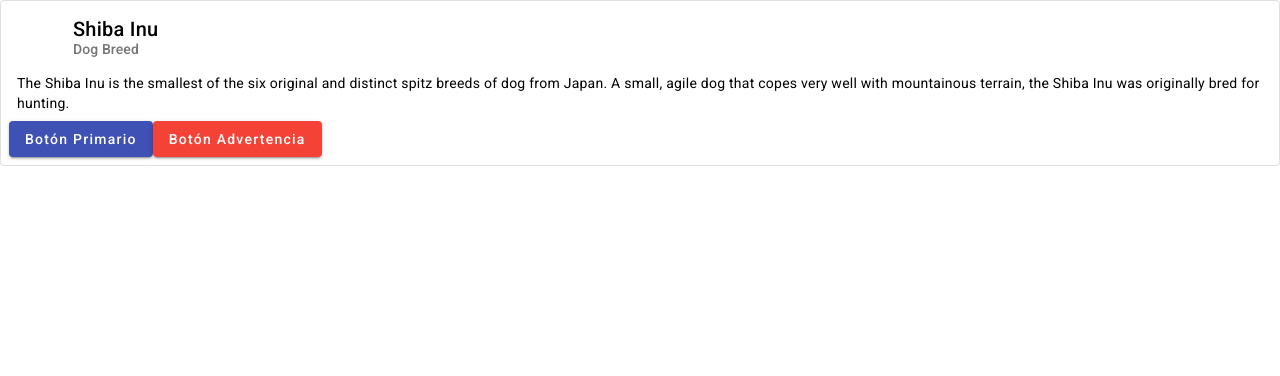
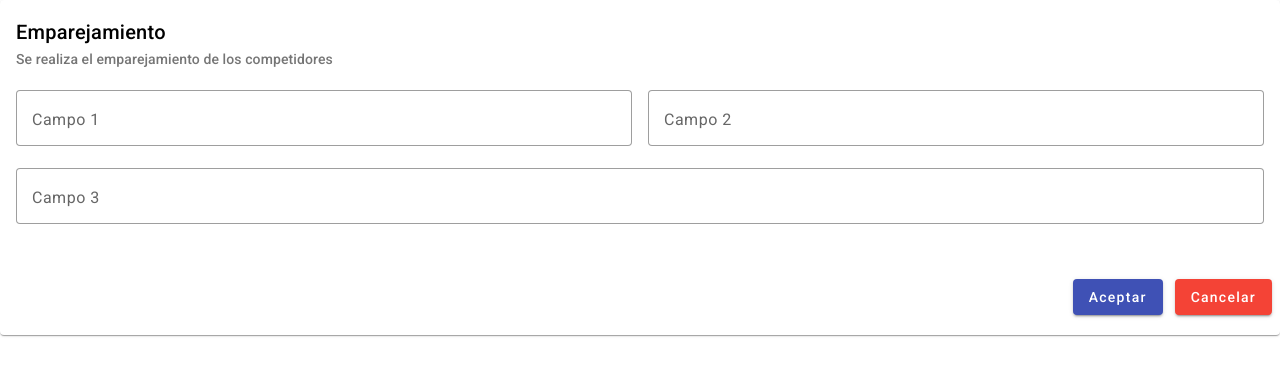
Before and after one commit to sejuapp/my-taekwondo-app, an Angular app in the folder client/taekwondo-app-ang/: page / in a window 1280 px wide. Shown: the top 376 px of the page. Built offline with nearby package versions, Linux system fonts and the light colour scheme.

Commit message:
- Se implemnta flex-layout. - Se integra appearance para angular. - Se separan y ajustan estilos

```diff
--- a/client/taekwondo-app-ang/package.json
+++ b/client/taekwondo-app-ang/package.json
@@ -15,6 +15,7 @@
     "@angular/common": "^19.0.0",
     "@angular/compiler": "^19.0.0",
     "@angular/core": "^19.0.0",
+    "@angular/flex-layout": "^15.0.0-beta.42",
     "@angular/forms": "^19.0.0",
     "@angular/material": "^19.2.19",
     "@angular/platform-browser": "^19.0.0",
--- a/client/taekwondo-app-ang/src/app/app.config.ts
+++ b/client/taekwondo-app-ang/src/app/app.config.ts
@@ -2,15 +2,16 @@ import { ApplicationConfig, provideZoneChangeDetection } from '@angular/core';
 import { provideRouter } from '@angular/router';
 import { provideHttpClient } from '@angular/common/http'
 import { provideAnimations } from '@angular/platform-browser/animations';
+import { materialProviders } from '@app/material.config';
 
 import { routes } from './app.routes';
-;
 
 export const appConfig: ApplicationConfig = {
   providers: [
     provideZoneChangeDetection({ eventCoalescing: true }),
     provideRouter(routes),
     provideHttpClient(),
-    provideAnimations()
+    provideAnimations(),
+    ...materialProviders
   ]
 };
--- a/client/taekwondo-app-ang/src/app/features/combates/combates.component.html
+++ b/client/taekwondo-app-ang/src/app/features/combates/combates.component.html
@@ -1,20 +1,34 @@
-
-<mat-card class="example-card" appearance="outlined">
+<mat-card-custom>
   <mat-card-header>
-    <div mat-card-avatar class="example-header-image"></div>
-    <mat-card-title>Shiba Inu</mat-card-title>
-    <mat-card-subtitle>Dog Breed</mat-card-subtitle>
+    <mat-card-title>Emparejamiento</mat-card-title>
+    <mat-card-subtitle>Se realiza el emparejamiento de los competidores</mat-card-subtitle>
   </mat-card-header>
 
-  <mat-card-content>
-    <p>
-      The Shiba Inu is the smallest of the six original and distinct spitz breeds of dog from Japan.
-      A small, agile dog that copes very well with mountainous terrain, the Shiba Inu was originally
-      bred for hunting.
-    </p>
+  <mat-card-content class="custom-content">
+
+    <div fxLayout="row" fxLayoutGap="16px" fxLayout.lt-sm="column">
+      <mat-form-field fxFlex="50" fxFlex.lt-sm="100">
+        <mat-label>Campo 1</mat-label>
+        <input matInput>
+      </mat-form-field>
+
+      <mat-form-field fxFlex="50" fxFlex.lt-sm="100">
+        <mat-label>Campo 2</mat-label>
+        <input matInput>
+      </mat-form-field>
+    </div>
+
+    <div>
+      <mat-form-field fxFlex="100">
+        <mat-label>Campo 3</mat-label>
+        <input matInput>
+      </mat-form-field>
+    </div>
+
+
   </mat-card-content>
-  <mat-card-actions>
-    <button mat-raised-button color="primary">Botón Primario</button>
-    <button mat-raised-button color="warn">Botón Advertencia</button>
+  <mat-card-actions class="custom-actions">
+    <button mat-raised-button color="primary">Aceptar</button>
+    <button mat-raised-button color="warn">Cancelar</button>
   </mat-card-actions>
-</mat-card>
+</mat-card-custom>
--- a/client/taekwondo-app-ang/src/app/features/combates/combates.component.ts
+++ b/client/taekwondo-app-ang/src/app/features/combates/combates.component.ts
@@ -14,7 +14,12 @@ export class CombatesComponent {
   lstCompetidores: any[] = [
     { id: 1, nombre: 'Juan Perez', categoria: 'Junior', peso: '68kg' },
     { id: 2, nombre: 'Maria Gomez', categoria: 'Senior', peso: '55kg' },
-    { id: 3, nombre: 'Carlos Ruiz', categoria: 'Cadete', peso: '75kg' }
+    { id: 3, nombre: 'Carlos Ruiz', categoria: 'Cadete', peso: '75kg' },
+    { id: 4, nombre: 'Ana Torres', categoria: 'Junior', peso: '60kg' },
+    { id: 5, nombre: 'Luis Martinez', categoria: 'Senior', peso: '80kg' },
+    { id: 6, nombre: 'Sofia Lopez', categoria: 'Cadete', peso: '50kg' },
+    { id: 7, nombre: 'Pedro Sanchez', categoria: 'Junior', peso: '70kg' },
+    { id: 8, nombre: 'Laura Diaz', categoria: 'Senior', peso: '65kg' }
   ];
 
 }
--- /dev/null
+++ b/client/taekwondo-app-ang/src/app/material.config.ts
@@ -0,0 +1,12 @@
+import { Provider } from '@angular/core';
+import { MAT_FORM_FIELD_DEFAULT_OPTIONS } from '@angular/material/form-field';
+
+/**
+ * Configuración global para Angular Material
+ */
+export const materialProviders: Provider[] = [
+  {
+    provide: MAT_FORM_FIELD_DEFAULT_OPTIONS,
+    useValue: { appearance: 'outline' } // 👈 Global para mat-form-field
+  }
+];
--- a/client/taekwondo-app-ang/src/app/shared/shared-material-imports.ts
+++ b/client/taekwondo-app-ang/src/app/shared/shared-material-imports.ts
@@ -9,6 +9,8 @@ import { MatTableModule } from '@angular/material/table';
 import { MatDialogModule } from '@angular/material/dialog';
 import { MatCheckboxModule } from '@angular/material/checkbox';
 import { DragDropModule } from '@angular/cdk/drag-drop';
+import { FlexLayoutModule } from '@angular/flex-layout';
+import { MatCustomCardComponent } from '@app/wrapper/custom-card.component';
 
 export const SharedMaterialImports = [
   MatButtonModule,
@@ -21,5 +23,7 @@ export const SharedMaterialImports = [
   MatTableModule,
   MatDialogModule,
   MatCheckboxModule,
-  DragDropModule
+  DragDropModule,
+  FlexLayoutModule,
+  MatCustomCardComponent
 ];
--- /dev/null
+++ b/client/taekwondo-app-ang/src/app/wrapper/custom-card.component.ts
@@ -0,0 +1,15 @@
+import { Component, Input } from '@angular/core';
+import { MatCardModule } from '@angular/material/card';
+
+@Component({
+  selector: 'mat-card-custom',
+  imports: [MatCardModule],
+  template: `
+    <mat-card appearance="raised">
+      <ng-content />
+    </mat-card>
+  `,
+})
+export class MatCustomCardComponent {
+  @Input() appearance: 'outlined' | 'raised' = 'outlined';
+}
--- a/client/taekwondo-app-ang/src/styles.scss
+++ b/client/taekwondo-app-ang/src/styles.scss
@@ -1,4 +1,8 @@
 /* You can add global styles to this file, and also import other style files */
+
+/* estilos globales */
+@use 'styles/custom-overrides';
+@use 'styles/material-overrides';
 
 html, body { height: 100%; }
 body { margin: 0; font-family: Roboto, "Helvetica Neue", sans-serif; }
--- /dev/null
+++ b/client/taekwondo-app-ang/src/styles/custom-overrides.scss
@@ -0,0 +1,11 @@
+.custom-content {
+  padding-top: 20px !important; /* espacio superior */
+  padding-bottom: 25px !important; /* espacio inferior */
+}
+
+.custom-actions {
+  display: flex;
+  gap: 12px; /* espacio uniforme entre botones */
+  justify-content: flex-end; /* alinea a la derecha */
+  padding-bottom: 20px !important; /* espacio inferior */
+}
```
Also changed, not shown: client/taekwondo-app-ang/src/styles/material-overrides.scss (added), 1 other file (tests, documents, lock files or other folders).
